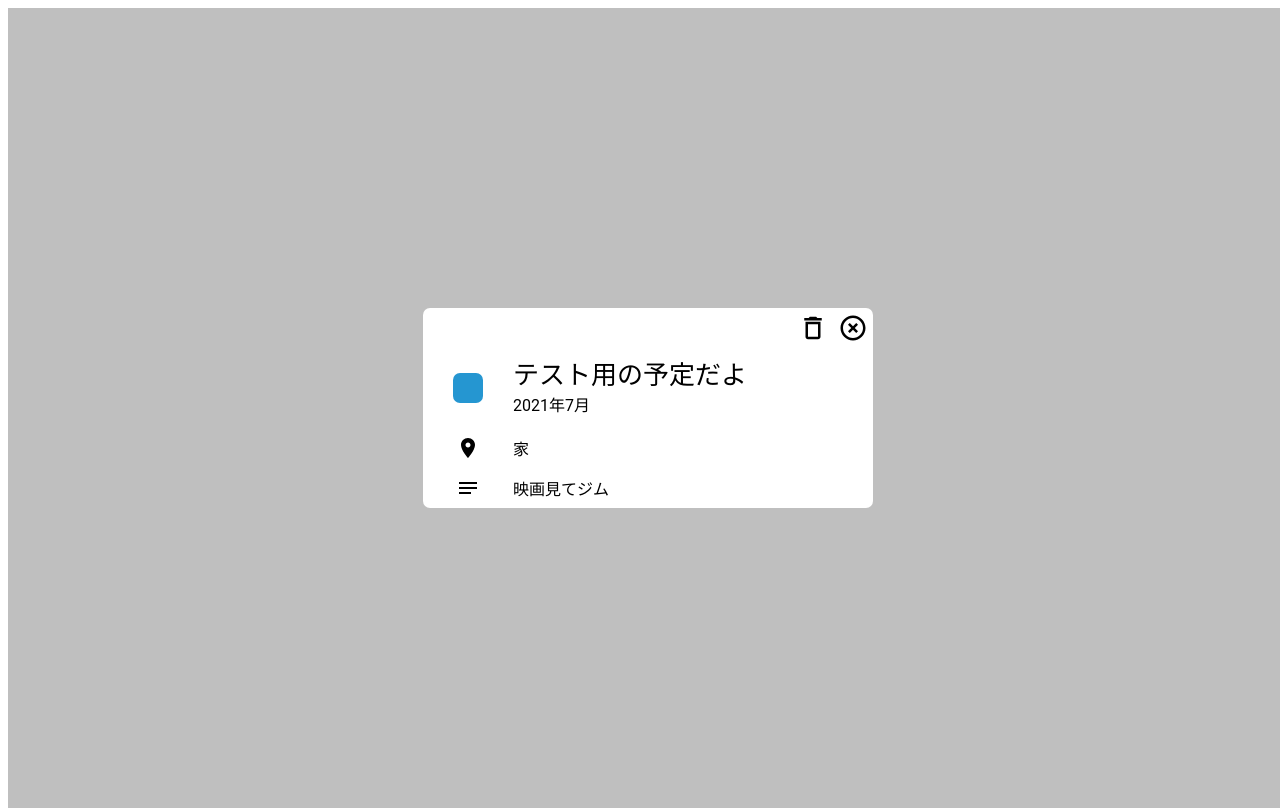
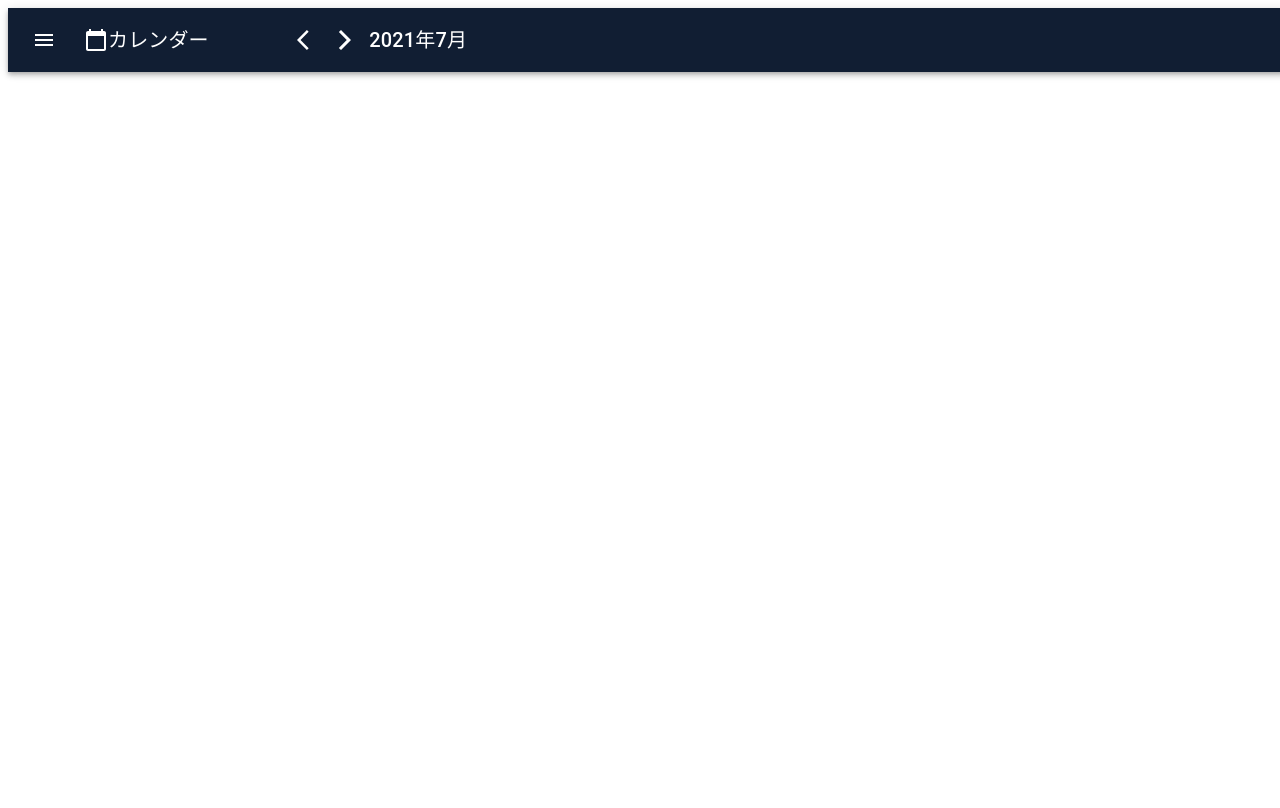
Before and after one commit to shogo-nakano-desu/calendar-app, a React (Create React App) app: page / in a window 1280 px wide. Built offline with nearby package versions, Linux system fonts and the light colour scheme.

Commit message:
まずはnaavigationを作成

```diff
--- a/package.json
+++ b/package.json
@@ -5,6 +5,7 @@
   "dependencies": {
     "@material-ui/core": "^4.12.1",
     "@material-ui/icons": "^4.11.2",
+    "@material-ui/styles": "^4.11.4",
     "@testing-library/jest-dom": "^5.14.1",
     "@testing-library/react": "^11.2.7",
     "@testing-library/user-event": "^12.8.3",
--- a/src/AddScheduleDialog.tsx
+++ b/src/AddScheduleDialog.tsx
@@ -1,3 +1,7 @@
+// やりたいこと
+// 1. コード全体が汚いので綺麗にする。特に、cssが外部ファイルで残っているのを消したい
+// 2. 入力フォームにもmaterial - uiがあるはずなので適用する
+
 import React from "react";
 import AccessTimeIcon from "@material-ui/icons/AccessTime";
 import PlaceIcon from "@material-ui/icons/Place";
--- /dev/null
+++ b/src/Calendar.tsx
@@ -0,0 +1,92 @@
+import React from "react";
+import add from "date-fns/add";
+import getYear from "date-fns/getYear";
+import getMonth from "date-fns/getMonth";
+import getDaysInMonth from "date-fns/getDaysInMonth";
+import styled from "styled-components";
+import { Navigation } from "./Navigation";
+
+// ----------ui作成で活用するデータ
+interface TestScheduleMetadata {
+  title: string;
+  place: string;
+  description: string;
+}
+interface TestScheduleModel<T = TestScheduleMetadata> {
+  date: Date;
+  schedules: Array<T>;
+}
+
+const testToday: Date = new Date();
+const testADay: TestScheduleModel = {
+  date: testToday,
+  schedules: [],
+};
+
+const weeksArray: TestScheduleModel[] = [];
+// カレンダー描画するときに使うデータ
+export const targetYear = getYear(testToday);
+export const targetMonth = getMonth(testToday) + 1;
+const daysInMonth = getDaysInMonth(new Date(targetYear, targetMonth - 1, 1));
+// ----------
+
+// まずは巨大な配列を作る処理
+// weeksArrayに４年前から４年後までの巨大な配列ができている
+const today = new Date();
+const firstDayOfCalendar = add(today, { years: -4 });
+for (let i = 0; i < 2920; i++) {
+  const aDay: TestScheduleModel = {
+    date: add(firstDayOfCalendar, { days: i }),
+    schedules: [],
+  };
+  weeksArray.push(aDay);
+}
+
+// テスト用の予定を追加していく
+weeksArray[1460].schedules.push({
+  title: "サッカー",
+  place: "高校",
+  description: "高校の友達と集まる",
+});
+
+weeksArray[1470].schedules.push({
+  title: "映画",
+  place: "TOHOシネマズ",
+  description: "キャラクターか何かを見る。決まってない",
+});
+
+weeksArray[1480].schedules.push({
+  title: "髪を切る",
+  place: "neu",
+  description: "流石にそろそろ切らないとまずい",
+});
+
+weeksArray[1470].schedules.push({
+  title: "ジム",
+  place: "エニタイム",
+  description: "トレーニングと同時に、解約の手続きもする必要あり",
+});
+// ここまではテストデータ作成。2021年7月には予定も格納しているのでバッチリ
+// 最終的に使うデータ
+// weeksArray ; 日付が格納されたデータ。初日と使いたい年月の1日の間の差分を計算してカレンダー描画には使う
+// targetYear, targetMonth(カレンダー描画に必要な対象となる年月)
+// daysInMonth；該当年月だと何日間一月にあるのかを計算した変数
+
+// この中にnavigationとcalendarBoardが入る構造にする
+export const CalendarApp = () => {
+  return (
+    <CalendarAppStyle>
+      <Navigation />
+    </CalendarAppStyle>
+  );
+};
+const CalendarAppStyle = styled.div`
+  width: 100%;
+  height: 100%;
+  display: flex;
+  background-color: rgb(255, 255, 255);
+`;
+
+const CalendarBoard = () => {};
+
+const Schedules = () => {};
--- a/src/CurrentScheduleDialog.tsx
+++ b/src/CurrentScheduleDialog.tsx
@@ -1,6 +1,5 @@
 import React from "react";
 import styled from "styled-components";
-import { CloseButton } from "./AddScheduleDialog";
 import DeleteOutlined from "@material-ui/icons/DeleteOutlined";
 import HighlightOffIcon from "@material-ui/icons/HighlightOff";
 import RoomIcon from "@material-ui/icons/Room";
--- /dev/null
+++ b/src/Navigation.tsx
@@ -0,0 +1,73 @@
+import MenuIcon from "@material-ui/icons/Menu";
+import CalendarTodayIcon from "@material-ui/icons/CalendarToday";
+import ArrowBackIosIcon from "@material-ui/icons/ArrowBackIos";
+import ArrowForwardIosIcon from "@material-ui/icons/ArrowForwardIos";
+import IconButton from "@material-ui/core/IconButton";
+import Typography from "@material-ui/core/Typography";
+import AppBar from "@material-ui/core/AppBar";
+import Toolbar from "@material-ui/core/Toolbar";
+import { createStyles, makeStyles, Theme } from "@material-ui/core/styles";
+import { targetYear, targetMonth } from "./Calendar";
+const useStyles = makeStyles((theme: Theme) =>
+  createStyles({
+    root: {
+      flexGrow: 1,
+    },
+    bar: {
+      backgroundColor: "rgb(17,30,51)",
+    },
+    menuButton: {
+      marginRight: theme.spacing(2),
+    },
+    title: {
+      flexGrow: 0.1,
+    },
+  })
+);
+
+export const Navigation = () => {
+  const classes = useStyles();
+  return (
+    <div className={classes.root}>
+      <AppBar position="static">
+        <Toolbar className={classes.bar}>
+          <IconButton
+            edge="start"
+            className={classes.menuButton}
+            color="inherit"
+            aria-label="menu"
+            aria-controls="simple-menu"
+            aria-haspopup="true"
+          >
+            <MenuIcon />
+          </IconButton>
+          <CalendarTodayIcon />
+          <Typography variant="h6" className={classes.title}>
+            カレンダー
+          </Typography>
+          <IconButton
+            edge="start"
+            color="inherit"
+            aria-label="menu"
+            aria-controls="simple-menu"
+            aria-haspopup="true"
+          >
+            <ArrowBackIosIcon />
+          </IconButton>
+          <IconButton
+            edge="start"
+            color="inherit"
+            aria-label="menu"
+            aria-controls="simple-menu"
+            aria-haspopup="true"
+          >
+            <ArrowForwardIosIcon />
+          </IconButton>
+          <Typography variant="h6" className={classes.title}>
+            {targetYear}年{targetMonth}月
+          </Typography>
+        </Toolbar>
+      </AppBar>
+    </div>
+  );
+};
--- a/src/index.tsx
+++ b/src/index.tsx
@@ -2,5 +2,6 @@ import React from "react";
 import ReactDOM from "react-dom";
 import { AddScheduleDialog } from "./AddScheduleDialog";
 import { CurrentScheduleDialog } from "./CurrentScheduleDialog";
+import { CalendarApp } from "./Calendar";
 
-ReactDOM.render(<CurrentScheduleDialog />, document.getElementById("root"));
+ReactDOM.render(<CalendarApp />, document.getElementById("root"));
```
Also changed, not shown: 1 other file (tests, documents, lock files or other folders).
